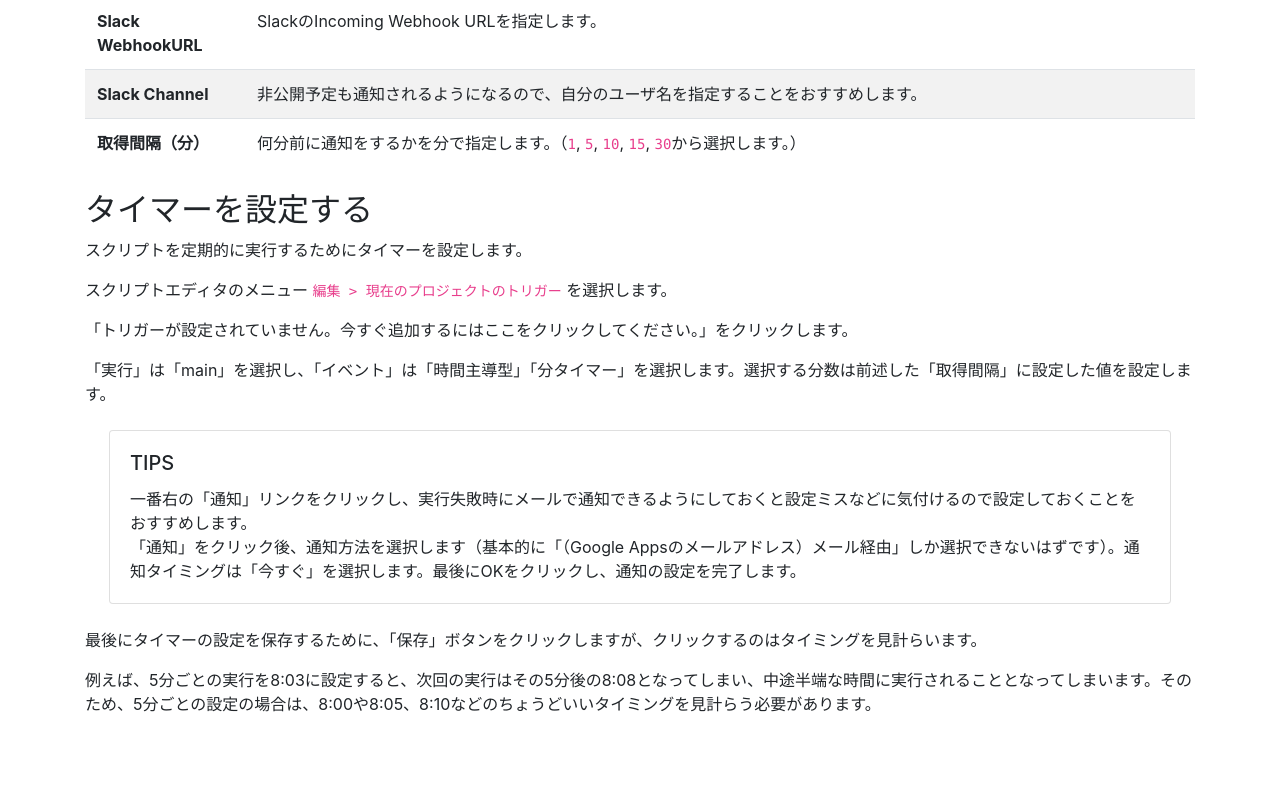
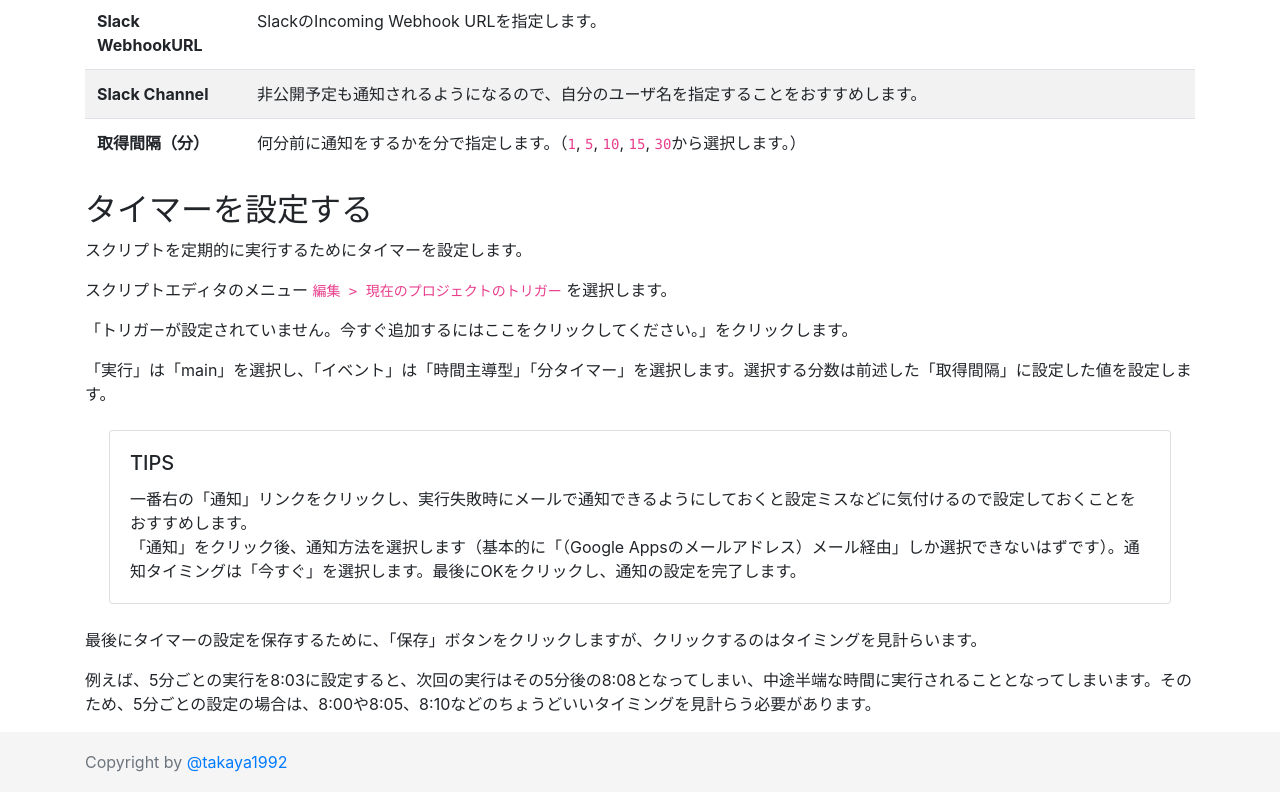
Before and after one commit to takaya1992/garoon-slack-notificator, a plain HTML site: page docs/index.html in a window 1280 px wide. Shown: the part 1117-1909 px from the top of the page. Before the commit the page ends 1849 px from the top, so only its background shows below. Drawn offline with nearby package versions, Linux system fonts and the light colour scheme.

Commit message:
OGPとフッターを追加

```diff
--- a/docs/index.html
+++ b/docs/index.html
@@ -1,12 +1,23 @@
 <!DOCTYPE html>
 <html lang="ja">
   <head>
-    <meta charset="utf-8">
+    <meta charset="utf-8" />
     <meta name="viewport" content="width=device-width, initial-scale=1, shrink-to-fit=no">
-    <link rel="stylesheet" href="https://stackpath.bootstrapcdn.com/bootstrap/4.1.1/css/bootstrap.min.css" integrity="sha384-WskhaSGFgHYWDcbwN70/dfYBj47jz9qbsMId/iRN3ewGhXQFZCSftd1LZCfmhktB" crossorigin="anonymous">
+    <meta property="og:url" content="https://takaya1992.com/garoon-slack-notificator" />
+    <meta property="og:type" content="website" />
+    <meta property="og:title" content="Garoon Slack Notificator" />
+    <meta property="og:description" content="ガルーンの予定をSlackに通知するGoogle Apps Script" />
+    <link rel="stylesheet" href="https://stackpath.bootstrapcdn.com/bootstrap/4.1.1/css/bootstrap.min.css" integrity="sha384-WskhaSGFgHYWDcbwN70/dfYBj47jz9qbsMId/iRN3ewGhXQFZCSftd1LZCfmhktB" crossorigin="anonymous" />
     <style>
       body {
         margin-top: 56px;
+      }
+      .footer {
+        bottom: 0;
+        width: 100%;
+        height: 60px;
+        line-height: 60px;
+        background-color: #f5f5f5;
       }
     </style>
     <title>Garoon Slack Notificator</title>
@@ -88,7 +99,7 @@
           <div class="card-body">
             <h5 class="card-title">TIPS</h5>
             <p class="card-text">
-              一番右の「通知」リンクをクリックし、実行失敗時にメールで通知できるようにしておくと設定ミスなどに気付けるので設定しておくことをおすすめします。<br>
+              一番右の「通知」リンクをクリックし、実行失敗時にメールで通知できるようにしておくと設定ミスなどに気付けるので設定しておくことをおすすめします。<br />
             「通知」をクリック後、通知方法を選択します（基本的に「（Google Appsのメールアドレス）メール経由」しか選択できないはずです）。通知タイミングは「今すぐ」を選択します。最後にOKをクリックし、通知の設定を完了します。
             </p>
           </div>
@@ -97,5 +108,10 @@
         <p>例えば、5分ごとの実行を8:03に設定すると、次回の実行はその5分後の8:08となってしまい、中途半端な時間に実行されることとなってしまいます。そのため、5分ごとの設定の場合は、8:00や8:05、8:10などのちょうどいいタイミングを見計らう必要があります。</p>
       </section>
     </main>
+    <footer class="footer">
+      <div class="container">
+        <span class="text-muted">Copyright by <a href="https://twitter.com/takaya1992" target="_blank">@takaya1992</a></span>
+      </div>
+    </footer>
   </body>
 </html>
```
